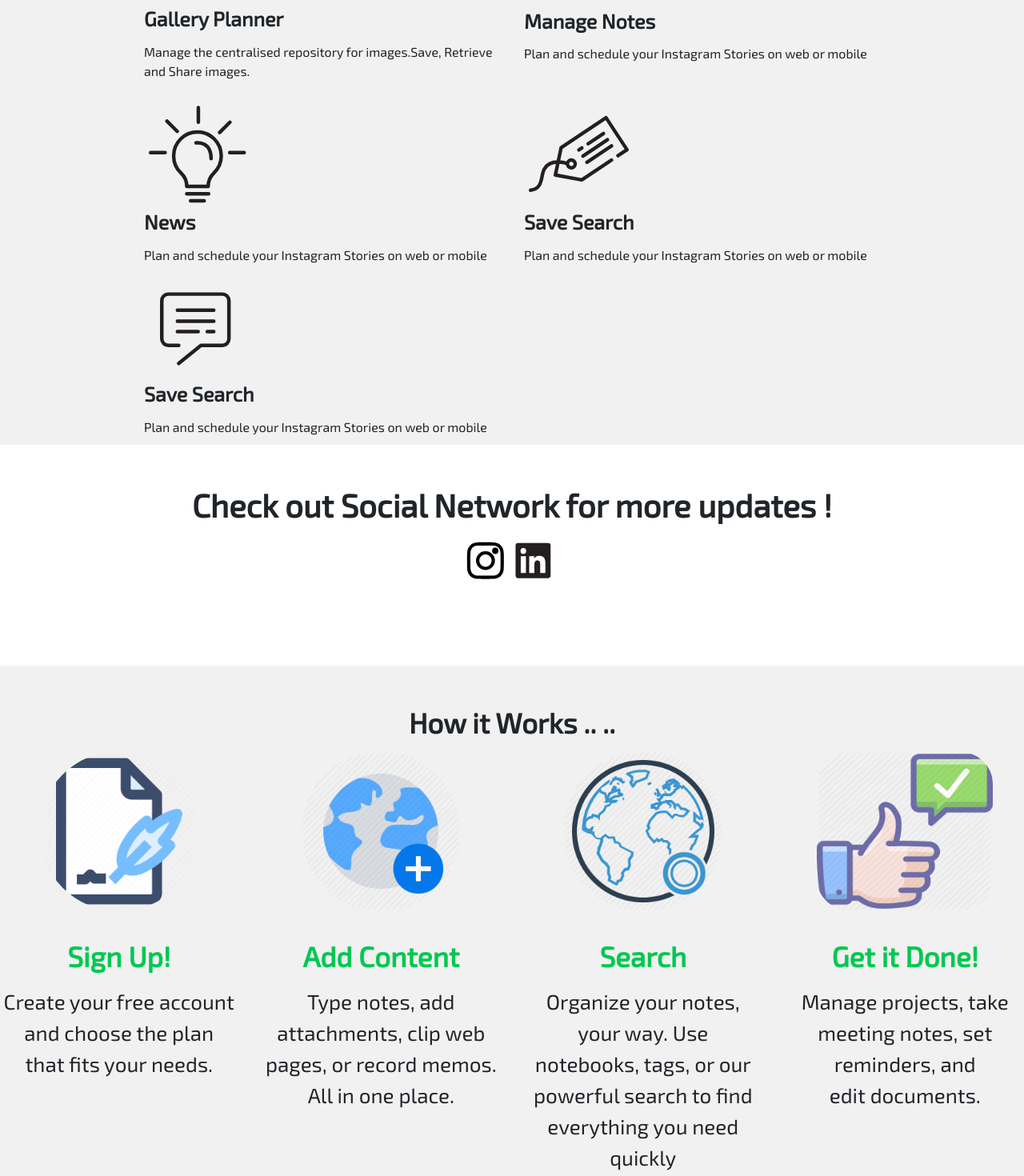
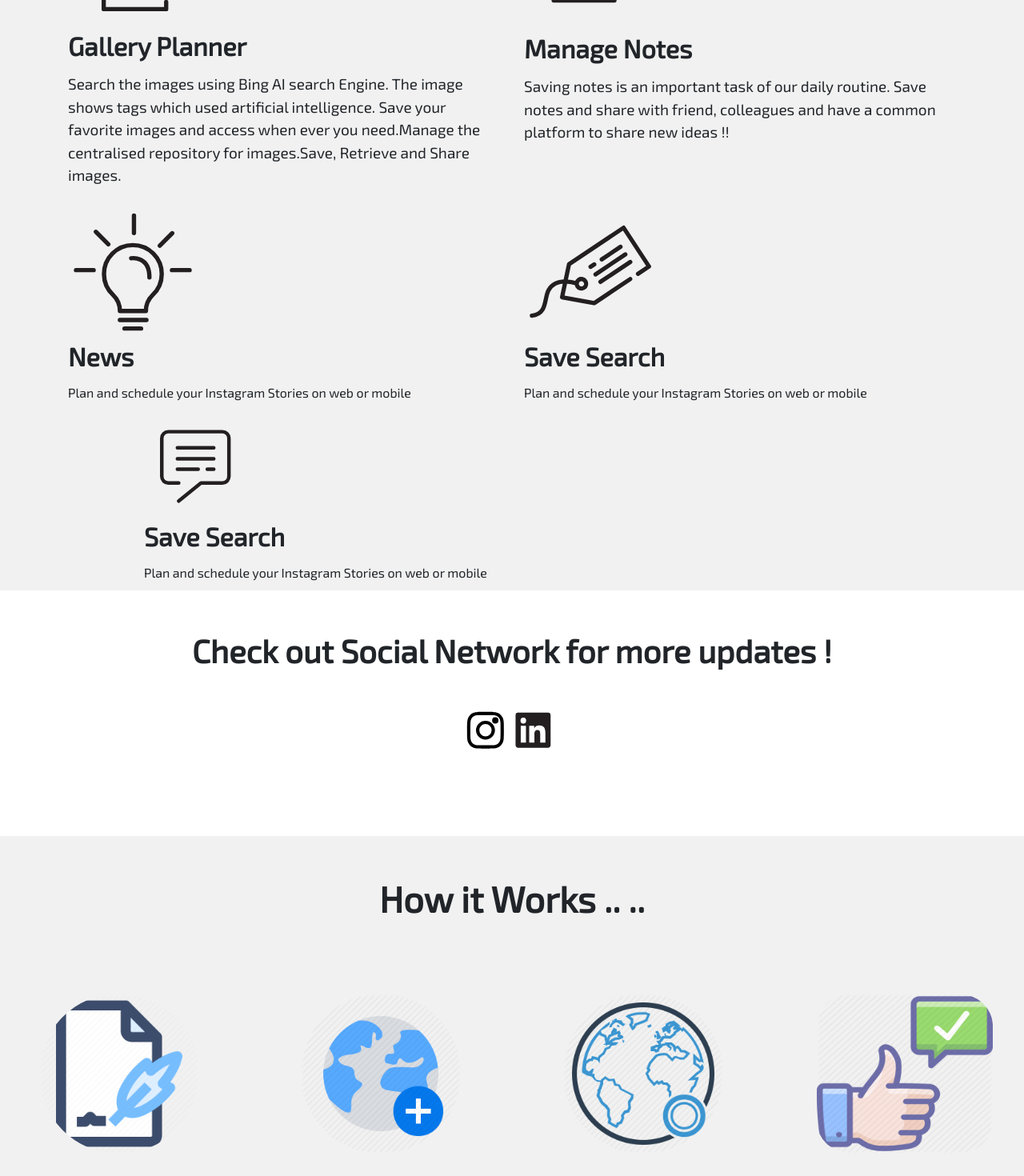
Before and after one commit to Naveenpatancheru/SaveYourSearch, an Angular app: page /home in a window 1280 px wide. Shown: the part 500-1970 px from the top of the page at 80% size. Built offline with nearby package versions, Linux system fonts and the light colour scheme; a web font is replaced by a local one.

Commit message:
App changes

```diff
--- a/src/app/app.component.html
+++ b/src/app/app.component.html
@@ -75,12 +75,13 @@
     </div>
 
 
-
+  <br>
+  <br>
 
 
     <div class="container additional-features">
         <div class="row">
-            <div class="col-md-5 col-md-offset-1 item">
+            <div class="col-md-6 item">
                   <div class="style__CardInner-bcik0f-1 bObGFQ">
                     <div color="#000000" class="style__Icon-bcik0f-4 iNeFYy">
                     <svg clip-rule="evenodd" width="30%" height="30%" fill-rule="evenodd" stroke-linecap="round" stroke-linejoin="round" stroke-miterlimit="3" viewBox="0 0 61 60" xmlns="http://www.w3.org/2000/svg">
@@ -88,18 +89,15 @@
                     <path d="m46.21 20.067v-3.138h-29.389v34.802h29.389v-3.425"></path><circle cx="23.697" cy="28.805" r="2.241"></circle>
                     <path d="m22.456 46.086 8.17-12.978 4 4.055"></path><circle cx="46.012" cy="34.17" r="8.123"></circle>
                     <path d="m46.012 30.108v8.123"></path><path d="m41.95 34.17h8.124"></path><path d="m9.5 44.122v-34.514h18.532"></path></g></g></svg>
-                    </div><p color="#000000" style="font-size: 25px; font-weight: bold;" class="style__Title-bcik0f-2 Biefx">Gallery Planner</p>
-                    <p class="style__Text-bcik0f-3 jTLPwu" style="font-size: 16px;">
-                    Manage the centralised repository for images.Save, Retrieve and Share images.
+                    </div><p color="#000000" style="font-size: 32px; font-weight: bold;" >Gallery Planner</p>
+                    <p  style="font-size: 19px;">
+                    Search the images using Bing AI search Engine. The image shows tags which used artificial intelligence.
+                    Save your favorite images and access when ever you need.Manage the centralised repository for images.Save, Retrieve and Share images.
                     </p></div>
                     <br>
 
             </div>
-            <div class="col-md-5 item"><i class="icon-paper-plane icon"></i>
-              <!-- <p style="font-family: 'Exo 2', sans-serif; font-size: 30px;"><i class="fa fa-globe itemIcon"></i> &nbsp;Save/Share Notes</p> -->
-              <!-- <p>  Keeping myself busy in updating the new programming languages
-                      in the market currently experienced with
-                      Asp.Net, Asp.Net Core2/3, C#,WebApis, EntityFramework Core!</p>  -->
+            <div class="col-md-6 item"><i class="icon-paper-plane icon"></i>
                       <div class="style__CardInner-bcik0f-1 bObGFQ">
                         <div color="#000000" class="style__Icon-bcik0f-4 iNeFYy">
                       <svg width="30%" height="30%"  viewBox="0 0 60 60" xmlns="http://www.w3.org/2000/svg" fill-rule="evenodd" clip-rule="evenodd" stroke-linecap="round" stroke-linejoin="round" stroke-miterlimit="3">
@@ -107,14 +105,14 @@
                           <path d="M41.855 18.731v-5.177H13.756V46.83h28.099v-3.697M18.932 21.688h8.873M18.932 21.688h8.873M18.932 27.358h7.394M18.932 33.027h9.613M18.932 38.696h14.789" stroke="#231f20" stroke-width="2"></path>
                           <path d="M36.21 26.832l5.578 7.025 10.968-14.05" stroke="#231f20" stroke-width="2"></path></g></svg>
                         </div>
-                        <p color="#000000" style="font-size: 25px; font-weight:bold;" class="style__Title-bcik0f-2 Biefx">Manage Notes</p>
-                        <p class="style__Text-bcik0f-3 jTLPwu" style="font-size: 16px;">
-                          Plan and schedule your Instagram Stories on web or mobile</p></div>
+                        <p color="#000000" style="font-size: 32px; font-weight:bold;" class="style__Title-bcik0f-2 Biefx">Manage Notes</p>
+                        <p class="style__Text-bcik0f-3 jTLPwu" style="font-size: 19px;">
+                        Saving notes is an important task of our daily routine. Save notes and share with friend, colleagues and have a common platform to share new ideas !!</p></div>
 
 
             </div>
             <div class="clearfix hidden-xs hidden-sm"></div>
-            <div class="col-md-5 col-md-offset-1 item"><i class="icon-grid icon"></i>
+            <div class="col-md-6 item"><i class="icon-grid icon"></i>
               <!-- <p style="font-family: 'Exo 2', sans-serif; font-size: 30px;"><i class="fa fa-globe itemIcon"></i> &nbsp;Sort Gallery</p>
               <p>
                       Worked and Explored SQL,Oracle databases and Azure CosmosDb. Good  at Writing queries,applying indexes and improving the Query performance performance.
@@ -125,12 +123,12 @@
                 <path d="M24.034 48.074a10.41 10.41 0 0 0-3.177-7.486 13.165 13.165 0 0 1-4.195-9.673c0-7.378 5.99-13.368 13.368-13.368s13.368 5.99 13.368 13.368c0 3.816-1.602 7.261-4.17 9.697a10.376 10.376 0 0 0-3.167 7.463H24.034v-.001zM29.262 23.629s8.469-1.221 8.428 8.845M24.018 52.226H36.32M26.163 56.164h7.67M30.536 3.827v8.163M12.904 11.401l5.771 5.772M48.259 12.034l-5.772 5.771M11.868 29.131H3.705M56.295 29.131h-8.163" stroke="#231f20" stroke-width="2">
                 </path></g></svg>
               </div>
-              <p color="#000000" style="font-size: 25px; font-weight:bold;" class="style__Title-bcik0f-2 Biefx">News </p>
+              <p color="#000000" style="font-size: 32px; font-weight:bold;" class="style__Title-bcik0f-2 Biefx">News </p>
               <p class="style__Text-bcik0f-3 jTLPwu" style="font-size: 16px;">
                 Plan and schedule your Instagram Stories on web or mobile</p>
               </div>
             </div>
-            <div class="col-md-5 item"><i class="icon-vector icon"></i>
+            <div class="col-md-6 item"><i class="icon-vector icon"></i>
               <!-- <p style="font-family: 'Exo 2', sans-serif; font-size: 30px;"><i class="fa fa-globe itemIcon"></i> &nbsp;Explore News</p>
                <p>
                       Hands on experience on Microsoft Azure, Idea on Amazon Web Services.Hosted my webservices on Azure platform and
@@ -144,7 +142,7 @@
                   <path d="m49.979 33.828-16.974 11.338-15.085-2.778 3.269-15.574 25.682-17.155 11.963 18.254-5.166 3.45"></path><path d="m25.802 34.177c1.019-.68 2.392-.398 3.066.63s.394 2.415-.624 3.095-2.392.398-3.066-.63-.394-2.415.624-3.095z" stroke-linejoin="miter"></path><path d="m31.346 28.064 1.713-1.144" stroke-linejoin="miter"></path><path d="m36.597 24.556 8.812-5.886" stroke-linejoin="miter"></path><path d="m33.665 31.603 14.022-9.366" stroke-linejoin="miter"></path><path d="m35.984 35.142 14.022-9.366" stroke-linejoin="miter"></path>
                 <path d="m24.754 35.894s-9.399-3.476-13.18 3.101c-2.19 3.81-.354 11.268-7.864 12.077" stroke-linejoin="miter"></path></g></g></svg>
               </div>
-              <p color="#000000" style="font-size: 25px; font-weight:bold;" class="style__Title-bcik0f-2 Biefx">Save Search </p>
+              <p color="#000000" style="font-size: 32px; font-weight:bold;" class="style__Title-bcik0f-2 Biefx">Save Search </p>
               <p class="style__Text-bcik0f-3 jTLPwu" style="font-size: 16px;">
                 Plan and schedule your Instagram Stories on web or mobile</p>
               </div>
@@ -161,7 +159,7 @@
                 <div color="#000000" class="style__Icon-bcik0f-4 iNeFYy">
                   <svg width="30%" height="30%" viewBox="0 0 60 60" version="1.1" xmlns="http://www.w3.org/2000/svg" space="preserve" fill-rule="evenodd" clip-rule="evenodd" stroke-linecap="round" stroke-linejoin="round" stroke-miterlimit="3"><g fill="none"><path d="M0 0h60v60H0z"></path><path d="M19.516 50.916l12.48-10.16h12.091a3.628 3.628 0 0 0 3.627-3.626V15.601a3.626 3.626 0 0 0-3.627-3.626h-30.46A3.626 3.626 0 0 0 10 15.601V37.13a3.626 3.626 0 0 0 3.627 3.626h5.889M18.762 27.225h20.444M18.762 21h20.444M18.762 32.99h11.682M35.545 32.99h3.661" stroke="#231f20" stroke-width="2px"></path></g></svg>
               </div>
-              <p color="#000000" style="font-size: 25px; font-weight:bold;" class="style__Title-bcik0f-2 Biefx">Save Search </p>
+              <p color="#000000" style="font-size: 32px; font-weight:bold;" class="style__Title-bcik0f-2 Biefx">Save Search </p>
               <p class="style__Text-bcik0f-3 jTLPwu" style="font-size: 16px;">
                 Plan and schedule your Instagram Stories on web or mobile</p>
               </div>
@@ -203,6 +201,8 @@
         <div class="text-center">
           <small class="sideHeadings"><strong><cite></cite> Check out Social Network for more updates !<br>
          </strong></small>
+      <br>
+      <br>
       <br>
         <div class="style__SocialList-gfw3zt-5" style="text-align: center;" >
           <div><a href="https://instagram.com/buffer" aria-label="Buffer Instagram" target="_blank" rel="noopener">
@@ -249,9 +249,14 @@
                     <br>
                     <br>
                     <br>
-                    <p color="#000000" style="font-size: 35px; font-weight:bold;" class="style__Title-bcik0f-2 Biefx">How it Works .. .. </p>
+                    <p color="#000000" style="font-size: 45px; font-weight:bold;" class="style__Title-bcik0f-2 Biefx">How it Works .. .. </p>
 
                 </div>
+                <br>
+                <br>
+                <br>
+                <br>
+                <br>
                 <div class="row">
                   <div class="col-md-3 item" style="text-align: center;">
                     <div>
@@ -261,7 +266,7 @@
                     <br>
                     <p color="#000000" style="font-size: 35px; font-weight:bold; color: 00C851;color:#00C851;" class="style__Title-bcik0f-2 Biefx">Sign Up! </p>
 
-                    <p style="font-size: 26px;"> Create your free account and choose the plan <br>that fits your needs.</p>
+                    <p style="font-size: 26px;"> Create your free account and explore <br> the benefits that fits your needs.</p>
 
 
                   </div>
@@ -273,7 +278,7 @@
                     <br>
                     <p color="#000000" style="font-size: 35px; font-weight:bold;color:#00C851" class="style__Title-bcik0f-2 Biefx">Add Content </p>
 
-                    <p style="font-size: 26px;">  Type notes, add attachments, clip web pages, or record memos. <br>All in one place.</p>
+                    <p style="font-size: 26px;">  Save Images, Web and Type notes, add attachments. <br>All in  Just one place.</p>
 
 
                   </div>
@@ -284,7 +289,7 @@
                     <br>
                     <br>
                     <p color="#000000" style="font-size: 35px; font-weight:bold;color:#00C851" class="style__Title-bcik0f-2 Biefx">Search </p>
-                    <p style="font-size: 26px;">  Organize your notes, your way. Use notebooks, tags, or our<br> powerful search to find everything you need quickly</p>
+                    <p style="font-size: 26px;">  Organize your data, your way. Use notebooks, tags, or our<br> powerful search to find everything you need quickly</p>
 
                   </div>
                   <div class="col-md-3 item" style="text-align: center;">
@@ -295,7 +300,7 @@
                     <br>
                     <p color="#000000" style="font-size: 35px; font-weight:bold;color:#00C851;" class="style__Title-bcik0f-2 Biefx">Get it Done! </p>
 
-                    <p style="font-size: 26px;">  Manage projects, take meeting notes, set reminders, and <br>edit documents.</p>
+                    <p style="font-size: 26px;">  Manage your saved information like the way you need, read news, set reminders, and <br>edit documents.</p>
 
 
                   </div>
```
